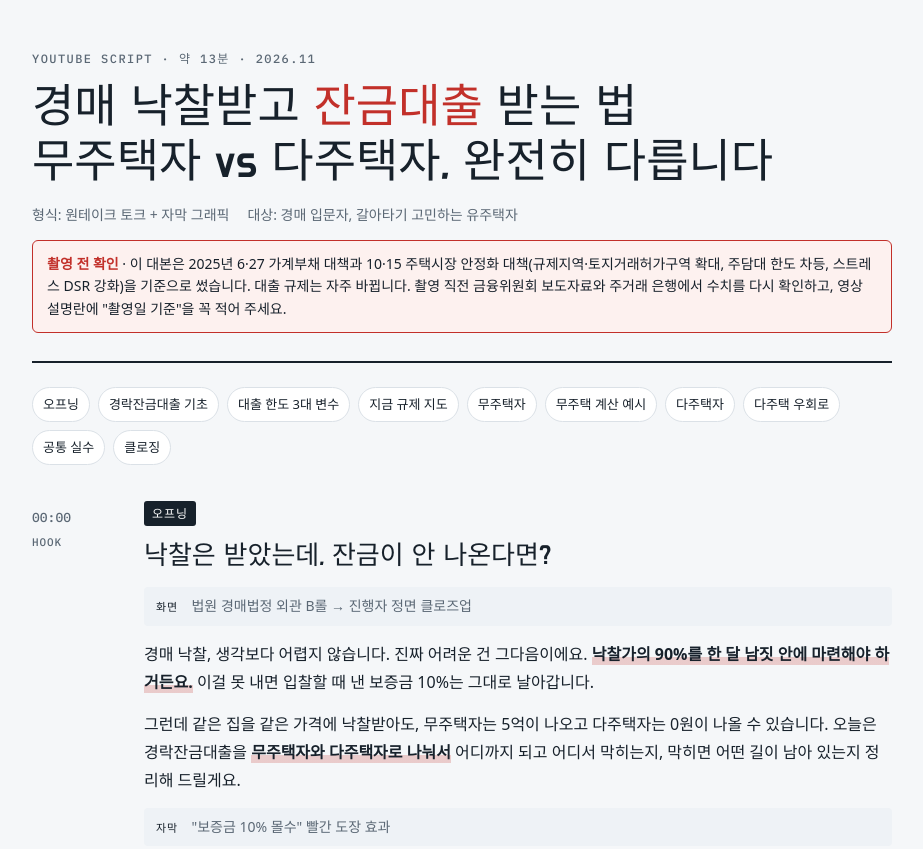
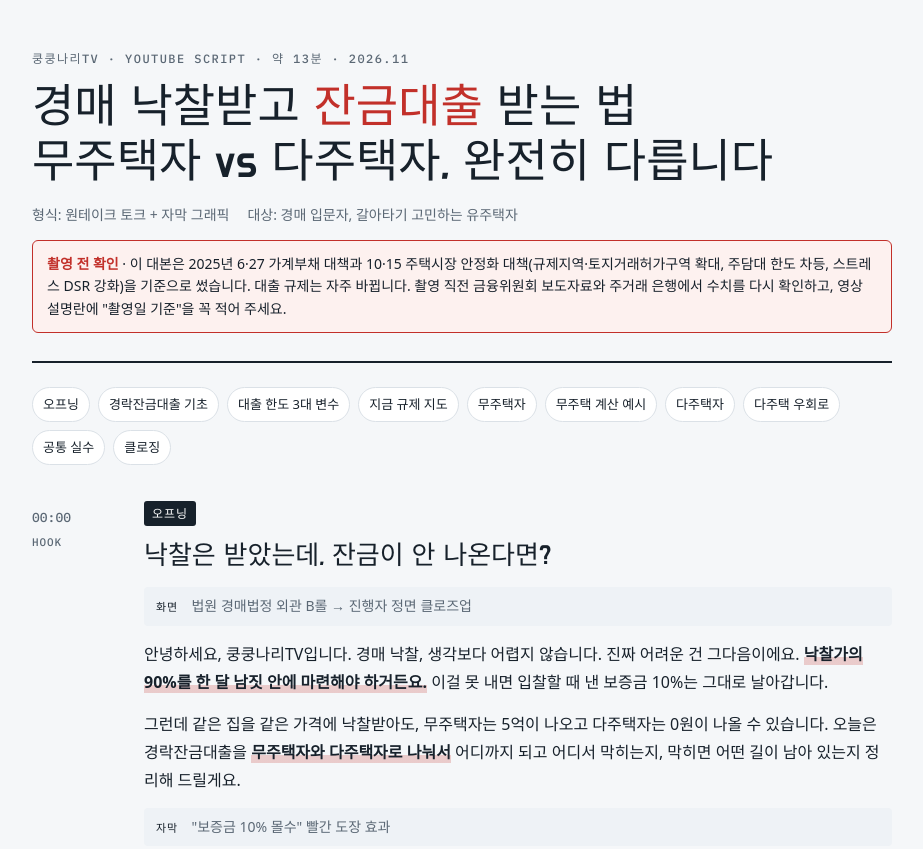
Before and after one commit to zpdebu65-afk/test, a website: page public/index.html in a window 1280 px wide. Shown: the top 849 px of the page, without its empty margins (178-1101 px from the left). Drawn offline with Linux system fonts and the light colour scheme; a web font is replaced by a local one.

Commit message:
Brand the script page as 쿵쿵나리TV
Co-Authored-By: Claude Opus 5.5 <noreply@anthropic.com>
Claude-Session: https://claude.ai/code/session_0188yvoNWobrtwNgnrVGmYvy

```diff
--- a/package.json
+++ b/package.json
@@ -1,7 +1,7 @@
 {
   "name": "auction-loan-script",
   "version": "1.0.0",
-  "description": "경매 낙찰 후 경락잔금대출 유튜브 대본 (무주택자 vs 다주택자)",
+  "description": "쿵쿵나리TV - 경매 낙찰 후 경락잔금대출 유튜브 대본 (무주택자 vs 다주택자)",
   "main": "server.js",
   "private": true,
   "scripts": {
--- a/public/index.html
+++ b/public/index.html
@@ -3,7 +3,7 @@
 <head>
 <meta charset="utf-8">
 <meta name="viewport" content="width=device-width, initial-scale=1, viewport-fit=cover">
-<title>낙찰 후 대출 대본</title>
+<title>쿵쿵나리TV</title>
 <meta name="claude:viewport-fit-sides" content="cover">
 <link rel="stylesheet" href="https://fonts.googleapis.com/css2?family=IBM+Plex+Sans+KR:wght@400;500;700&family=Do+Hyeon&family=IBM+Plex+Mono:wght@500&display=swap">
 <style>
@@ -72,7 +72,7 @@ footer{margin-top:28px;font-size:13px;color:var(--muted);line-height:1.7}
 
 <div class="wrap">
 <header>
-  <div class="eyebrow">YouTube Script · 약 13분 · 2026.11</div>
+  <div class="eyebrow">쿵쿵나리TV · YouTube Script · 약 13분 · 2026.11</div>
   <h1>경매 낙찰받고 <em>잔금대출</em> 받는 법<br>무주택자 vs 다주택자, 완전히 다릅니다</h1>
   <div class="meta"><span>형식: 원테이크 토크 + 자막 그래픽</span><span>대상: 경매 입문자, 갈아타기 고민하는 유주택자</span></div>
   <div class="notice"><b>촬영 전 확인</b> · 이 대본은 2025년 6·27 가계부채 대책과 10·15 주택시장 안정화 대책(규제지역·토지거래허가구역 확대, 주담대 한도 차등, 스트레스 DSR 강화)을 기준으로 썼습니다. 대출 규제는 자주 바뀝니다. 촬영 직전 금융위원회 보도자료와 주거래 은행에서 수치를 다시 확인하고, 영상 설명란에 "촬영일 기준"을 꼭 적어 주세요.</div>
@@ -89,7 +89,7 @@ footer{margin-top:28px;font-size:13px;color:var(--muted);line-height:1.7}
     <div class="part">오프닝</div>
     <h2>낙찰은 받았는데, 잔금이 안 나온다면?</h2>
     <div class="cue">법원 경매법정 외관 B롤 → 진행자 정면 클로즈업</div>
-    <p class="say">경매 낙찰, 생각보다 어렵지 않습니다. 진짜 어려운 건 그다음이에요. <b>낙찰가의 90%를 한 달 남짓 안에 마련해야 하거든요.</b> 이걸 못 내면 입찰할 때 낸 보증금 10%는 그대로 날아갑니다.</p>
+    <p class="say">안녕하세요, 쿵쿵나리TV입니다. 경매 낙찰, 생각보다 어렵지 않습니다. 진짜 어려운 건 그다음이에요. <b>낙찰가의 90%를 한 달 남짓 안에 마련해야 하거든요.</b> 이걸 못 내면 입찰할 때 낸 보증금 10%는 그대로 날아갑니다.</p>
     <p class="say">그런데 같은 집을 같은 가격에 낙찰받아도, 무주택자는 5억이 나오고 다주택자는 0원이 나올 수 있습니다. 오늘은 경락잔금대출을 <b>무주택자와 다주택자로 나눠서</b> 어디까지 되고 어디서 막히는지, 막히면 어떤 길이 남아 있는지 정리해 드릴게요.</p>
     <div class="cue sub">"보증금 10% 몰수" 빨간 도장 효과</div>
   </div>
@@ -268,7 +268,7 @@ footer{margin-top:28px;font-size:13px;color:var(--muted);line-height:1.7}
       <div class="h"><strong>무주택자</strong>대출은 나옵니다. 생애최초면 서울도 LTV 70%. 대신 DSR이 진짜 한도이고, 6개월 안에 들어가 살아야 합니다.</div>
       <div class="m"><strong>다주택자</strong>수도권·규제지역 주택은 사실상 불가. 지방 비규제, 비주택, 주택 수 정리 중에서 길을 찾아야 합니다.</div>
     </div>
-    <p class="say">경매의 수익은 낙찰가에서 나오는 게 아니라 <b>잔금을 무사히 치르는 데서</b> 확정됩니다. 입찰표 쓰기 전에 대출부터 확인하세요. 오늘 내용이 도움이 됐다면 구독과 좋아요 부탁드리고, 본인 상황이 무주택인지 다주택인지 댓글로 남겨 주시면 다음 영상에서 사례로 다뤄 보겠습니다.</p>
+    <p class="say">경매의 수익은 낙찰가에서 나오는 게 아니라 <b>잔금을 무사히 치르는 데서</b> 확정됩니다. 입찰표 쓰기 전에 대출부터 확인하세요. 오늘 내용이 도움이 됐다면 쿵쿵나리TV 구독과 좋아요 부탁드리고, 본인 상황이 무주택인지 다주택인지 댓글로 남겨 주시면 다음 영상에서 사례로 다뤄 보겠습니다.</p>
     <div class="cue">엔드 스크린: 추천 영상 "경매 명도 실전" + 구독 버튼</div>
   </div>
 </section>
```
Also changed, not shown: README.md.
